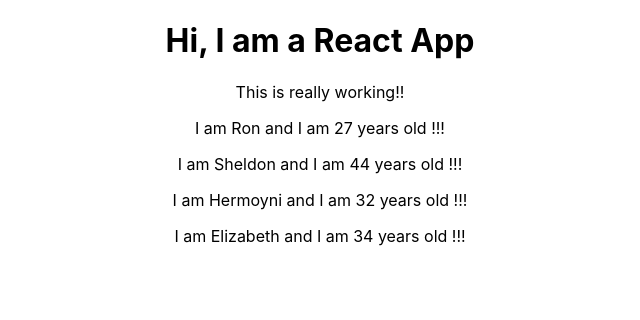
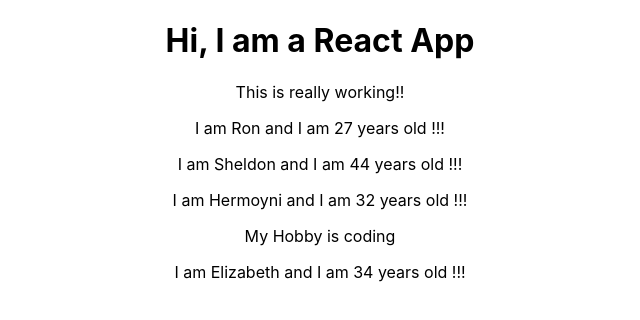
Before and after one commit to mohibullahkamal/myProject, a React (Create React App) app in the folder react-app/: page / in a window 1280 px wide. Shown: the top 320 px of the page, without its empty margins (320-960 px from the left). Built offline with nearby package versions, Linux system fonts and the light colour scheme.

Commit message:
props.chidren added

```diff
--- a/react-app/src/Person/Person.js
+++ b/react-app/src/Person/Person.js
@@ -2,7 +2,11 @@
 
 
 const person = (props) => {
-    return <p>I am {props.name} and I am {props.age/*Math.floor(Math.random()*30)*/} years old !!!</p> //allows us to enter dynamic content...
+    return (
+        <div>
+            <p>I am {props.name} and I am {props.age/*Math.floor(Math.random()*30)*/} years old !!!</p>
+            <p>{props.children}</p>
+        </div>
+    )
 }
-
 export default person;
```
